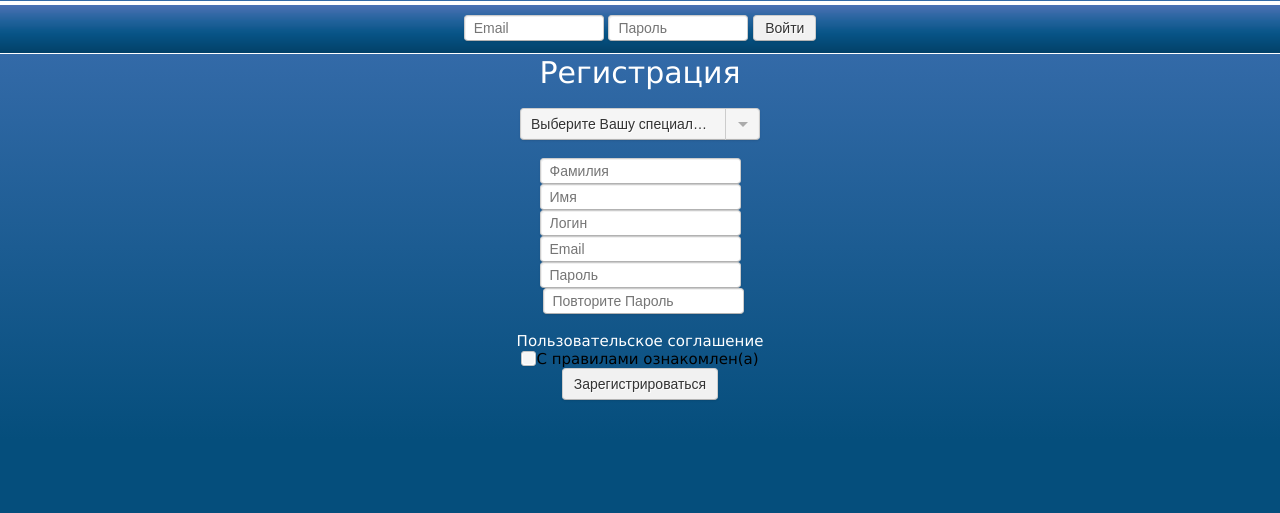
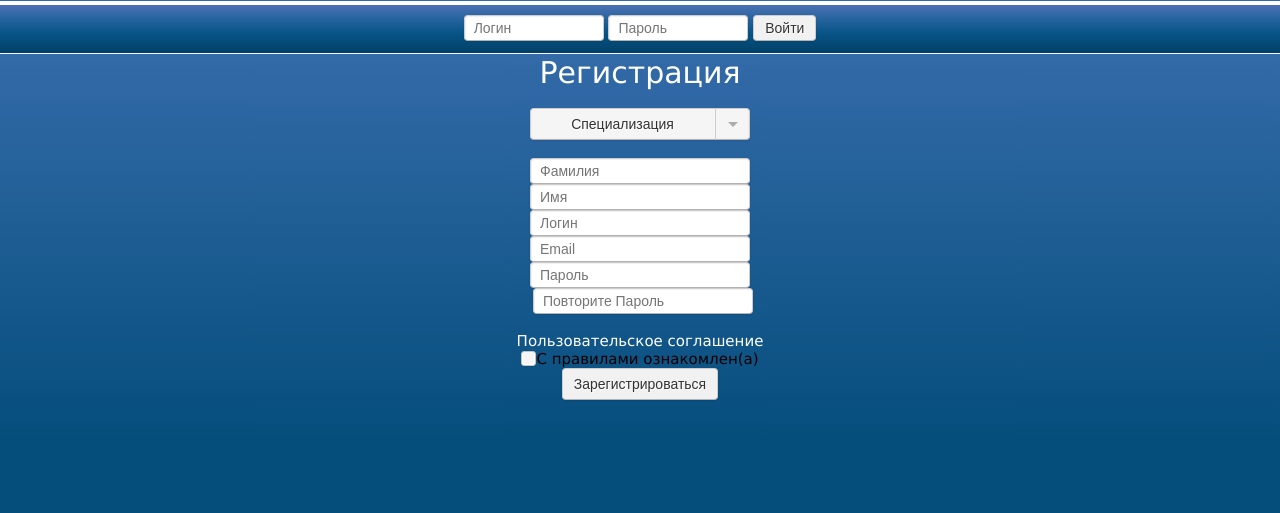
Before and after one commit to z1FFy/ci, a CodeIgniter app: page /ci/site/reg in a window 1280 px wide. Shown: the part 130-643 px from the top of the page. Run offline with CodeIgniter, Linux system fonts and the light colour scheme.

Commit message:
Понедельник Зиффи

```diff
--- a/application/controllers/site.php
+++ b/application/controllers/site.php
@@ -81,7 +81,7 @@ class Site extends CI_Controller {
 
 		}
 		$name_from = 'PortfoliOnline.ru';
-		$email_from = 'about@portfolionline.ru';
+		$email_from = 'support@portfolionline.ru';
 		//$name_to = 'Получатель';
 		//$email_to = 'tailz440@mail.ru';
 		$data_charset = 'UTF-8';
--- a/application/models/db_module.php
+++ b/application/models/db_module.php
@@ -138,7 +138,6 @@ if ($key == 'min') {
 	$min=$value;
 }
 	}
-	if($photo_data <= 30){
 		$this->id_user   =  $user_id;
 		$this->min   =  $min;
         $this->url_photo = $name;
@@ -147,11 +146,8 @@ if ($key == 'min') {
 		$result='Фото загружено!';
 		$user_id=$this->session->userdata('user_id');
 	header ("Location:". $this->config->site_url().'id'.$user_id);
-	}else{
-		$result='Достигнут лимит фотографий для вашего аккаунта!';
 		$user_id=$this->session->userdata('user_id');
 		header ("Location:". $this->config->site_url().'id'.$user_id);
-	}
 	} else {
 		$result='Ошибка загрузки';
 	}
--- a/application/views/reg.php
+++ b/application/views/reg.php
@@ -40,6 +40,9 @@ body {
 		visibility: hidden;
 
 	}
+	input {
+		width: 200px;
+	}
 </style>
 <div align="center">
   <p style="font-size:30px;color:#fff">Регистрация </p>
@@ -65,8 +68,8 @@ document.getElementById('div1').innerHTML='<input type="text" name ="spec_user1"
 </script>
 
 <form>
-<select class="batn" id="regsel"  name="spec_user" onChange="selChange(this.form)">
-<option selected="selected" value="Выберите Вашу специализацию">Выберите Вашу специализацию</option>
+<div style=""><select class="styler" id="regsel"  name="spec_user" onChange="selChange(this.form)">
+<option selected="selected" value="Выберите Вашу специализацию">Специализация</option>
 <option value="Менеджмент">Менеджмент</option>
 <option  value="Разработка сайтов">Разработка сайтов</option>
 <option value="Дизайн">Дизайн</option>
@@ -96,7 +99,7 @@ document.getElementById('div1').innerHTML='<input type="text" name ="spec_user1"
 <option value="Репетиторы/Преподаватели">Репетиторы/Преподаватели</option>
 <option value="Другое">Другое</option>
 
-</select>
+</select></div>
 
 <div id="div1">
 
@@ -106,11 +109,11 @@ document.getElementById('div1').innerHTML='<input type="text" name ="spec_user1"
  <br>
 
 
- <input  type="text" name ="famil" onkeypress='validate(event)' maxlength="20" class="styler" placeholder="Фамилия" ><br>
-  <input type="text" name ="name" onkeypress='validate(event)' maxlength="20" class="styler" placeholder="Имя" ><br>
+ <input  type="text" name ="famil" onkeypress='validate(event)' maxlength="20" class="w styler" placeholder="Фамилия" ><br>
+  <input type="text" name ="name" onkeypress='validate(event)' maxlength="20" class="w styler" placeholder="Имя" ><br>
 
-  <input type="text" name ="login" onkeypress='validate(event)' maxlength="20" class="styler" placeholder="Логин" ><br>
-<input type="text" id="mail"  name="email" onkeypress='validate(event)' maxlength="40" class="styler" placeholder="Email"><br>
+  <input type="text" name ="login" onkeypress='validate(event)' maxlength="20" class="w styler" placeholder="Логин" ><br>
+<input type="text" id="mail"  name="email" onkeypress='validate(event)' maxlength="40" class="w styler" placeholder="Email"><br>
   <input type="password" name ="pass" onkeypress='validate(event)' maxlength="20" class="styler" placeholder="Пароль"><br>
     <input type="password" name ="password2" onkeypress='validate(event)' maxlength="20" class="styler" style="margin-left: 6px;" placeholder="Повторите Пароль">
  <br> <label style="margin-left: 30px;
--- a/application/views/template.php
+++ b/application/views/template.php
@@ -4,7 +4,6 @@
 <head>
   <title><?php echo $title; ?></title>
     <meta charset="utf-8">
-
   <link rel="stylesheet" href="<?php echo $this->config->site_url() ?>default.css" type="text/css" />
   <link rel="stylesheet" href="<?php echo $this->config->site_url() ?>jquery.formstyler.css" type="text/css" />
 <link rel="shortcut icon" href="<?php echo $this->config->site_url() ?>favicon.ico"></link>
@@ -12,6 +11,8 @@
   <script type="text/javascript" src="<?php echo $this->config->site_url() ?>core.js"></script>
   <script type="text/javascript" src="<?php echo $this->config->site_url() ?>jquery.formstyler.min.js"></script>
         <script type="text/javascript" src="<?php echo $this->config->site_url() ?>jquery.simplemodal.1.4.4.min.js"></script>
+<meta name="keywords" content="онлайн портфолио,бесплатное онлайн портфолио,портфолио онлайн бесплатно,портфолио сделать онлайн,портфолио создать онлайн,детское портфолио онлайн бесплатно,создать портфолио онлайн бесплатно,сделать бесплатно онлайн портфолио,детское портфолио сделать онлайн,портфолио,сделать детское портфолио онлайн бесплатно,портфолио школьника создать онлайн,создать детское портфолио онлайн бесплатно,портфолио +для мальчика онлайн,портфолио ребенка онлайн,портфолио онлайн бесплатно,портфолио смотреть онлайн,онлайн создание портфолио,портфолио заполнить онлайн,портфолио онлайн бесплатно +для детей,онлайн портфолио дизайнера,portfolionline,po ,gjhnajkbj jykfqy ,gjhnajkbjjykfqy ,tcgkfnyj,portfolio free,portfolio online free,portfolioonline free,portfolioonline free,portfolionline free,онлайн портфолио фотографа,онлайн портфолио модели ,онлайн портфолио модели бесплатно,портфолио онлайн фотограф,онлайн портфолио бесплатно" />
+
 </head>
 <body>
 <div id="wrapper">
@@ -23,7 +24,7 @@
 </header>
 <div align="center" id="menu">
    <?php if ($logged != TRUE) { ?>
-  <input style="width: 120px;" type="text" name="login-entry"  onkeypress='validate(event)' class="auth styler" maxlength="20" placeholder="Email">
+  <input style="width: 120px;" type="text" name="login-entry"  onkeypress='validate(event)' class="auth styler" maxlength="20" placeholder="Логин">
   <input style="width: 120px;" type="password" name ="password-entry"  onkeypress='validate(event)' class="auth styler"maxlength="20" placeholder="Пароль">
 
   <button  type="submit" style="padding: 4px 11px;" class="btn_entry styler">Войти</button>
--- a/core.js
+++ b/core.js
@@ -263,8 +263,18 @@ $('.like_photos').click(function() {
 //   });
 
      $('#show_com').click(function() {
+      if ($('#show_com').hasClass('hide')) {
+            $('#comments').css('display' , 'none');
+          $('#show_com').removeClass('hide').html('Комментарии <div style="position: absolute;margin-left: 80px;margin-top: 14px;"><img width="15px" src="'+site_full+'/images/down.png" </div>');
+      } else {
      $('#comments').css('display' , 'block');
+     $('#show_com').addClass('hide').html('Скрыть <div style="position: absolute;margin-left: 80px;margin-top: -44px;"><img width="15px" src="'+site_full+'/images/up.png" </div>');
+    }
     });
+
+       $('#smow_com.hide').click(function() {
+
+       });
     $('.send_com').click(function() {
     messages = $("#messages").val();
     id_photos= $("input[name ='id_photos']").val();
@@ -346,7 +356,7 @@ $('#left_user').slideUp("fast");
       };
        }
 
-
+ // $(".block").next().css("backgroundColor", "#000");
 
 
  });
--- a/default.css
+++ b/default.css
@@ -134,8 +134,7 @@ border-radius: 6px;
 	border: 0px;
 	height: 30px;
 	margin-top: 10px;
-	width: 240px;
-	margin-left: 30px;
+	width: 220px;
 }
 
 .block_photo {
```
Also changed, not shown: application/modules/id/controllers/id.php (+0 -35 lines), application/modules/id/controllers/upload.php (+7 -6 lines), application/modules/id/views/chat_friends_form.php (+5 -5 lines), application/modules/id/views/upload_form.php (+19 -9 lines), application/modules/id/views/view_photo.php (+29 -14 lines), application/views/reg_sucess.php (+10 -0 lines).
